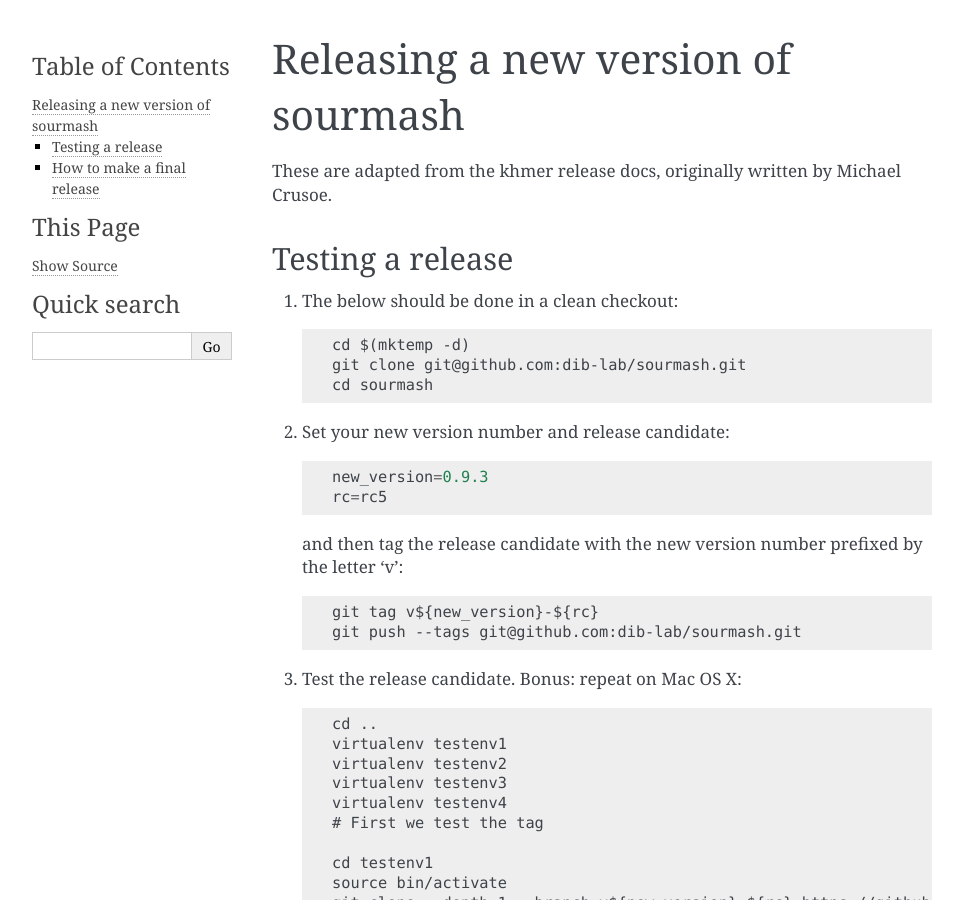
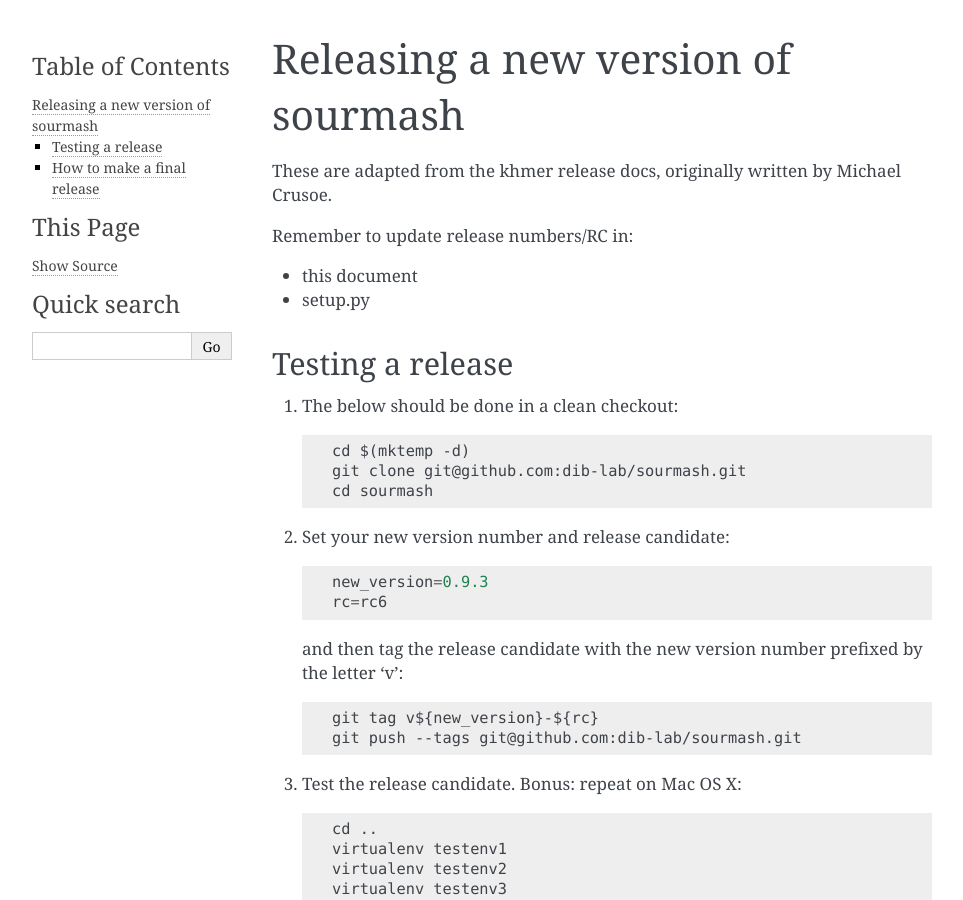
Before and after one commit to sourmash-bio/sourmash, a Sphinx documentation site: the page built from doc/release.rst, in a window 1280 px wide and 900 px high. Shown: the whole window, without its empty margins (148-1111 px from the left). Built offline with Sphinx 7.4.7, drawn with Linux system fonts in a browser that asks for light colours.

Commit message:
update requirements.txt

```diff
--- a/doc/release.rst
+++ b/doc/release.rst
@@ -4,6 +4,11 @@
 
 These are adapted from the khmer release docs, originally written by
 Michael Crusoe.
+
+Remember to update release numbers/RC in:
+
+* this document
+* setup.py
 
 Testing a release
 -----------------
@@ -17,7 +22,7 @@
 #. Set your new version number and release candidate::
 
         new_version=0.9.3
-        rc=rc5
+        rc=rc6
 
    and then tag the release candidate with the new version number prefixed by
    the letter 'v'::
--- a/requirements.txt
+++ b/requirements.txt
@@ -1,3 +1,6 @@
 pytest
 screed
 PyYAML
+numpy
+matplotlib
+scipy
--- a/setup.py
+++ b/setup.py
@@ -4,7 +4,7 @@
 from setuptools import Extension
 import os
 
-VERSION="0.9.3-rc5"
+VERSION="0.9.3-rc6"
 
 EXTRA_COMPILE_ARGS = ['-std=c++11', '-pedantic']
 EXTRA_LINK_ARGS=[]
```
